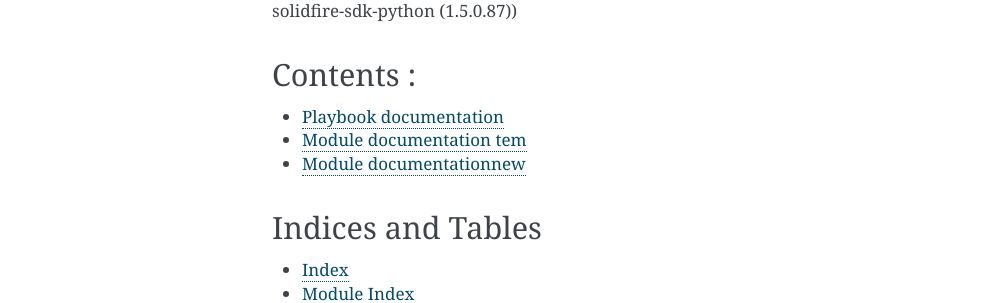
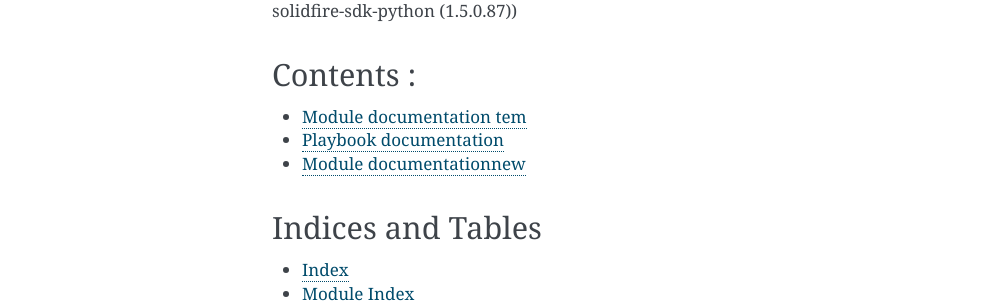
Before and after one commit to sumit-gupta-sgt/TestProject, a Sphinx documentation site: the page built from docs/source/index.rst, in a window 1280 px wide. Shown: the part 443-746 px from the top of the page, without its empty margins (148-1140 px from the left). Built offline with Sphinx 7.4.7, drawn with Linux system fonts in a browser that asks for light colours.

Commit message:
add import itaa

```diff
--- a/docs/source/index.rst
+++ b/docs/source/index.rst
@@ -17,8 +17,8 @@ Contents :
 .. toctree::
    :maxdepth: 2
 
+   template
    ansibleautotask
-   template
    templatenew
 
 Indices and Tables
```
